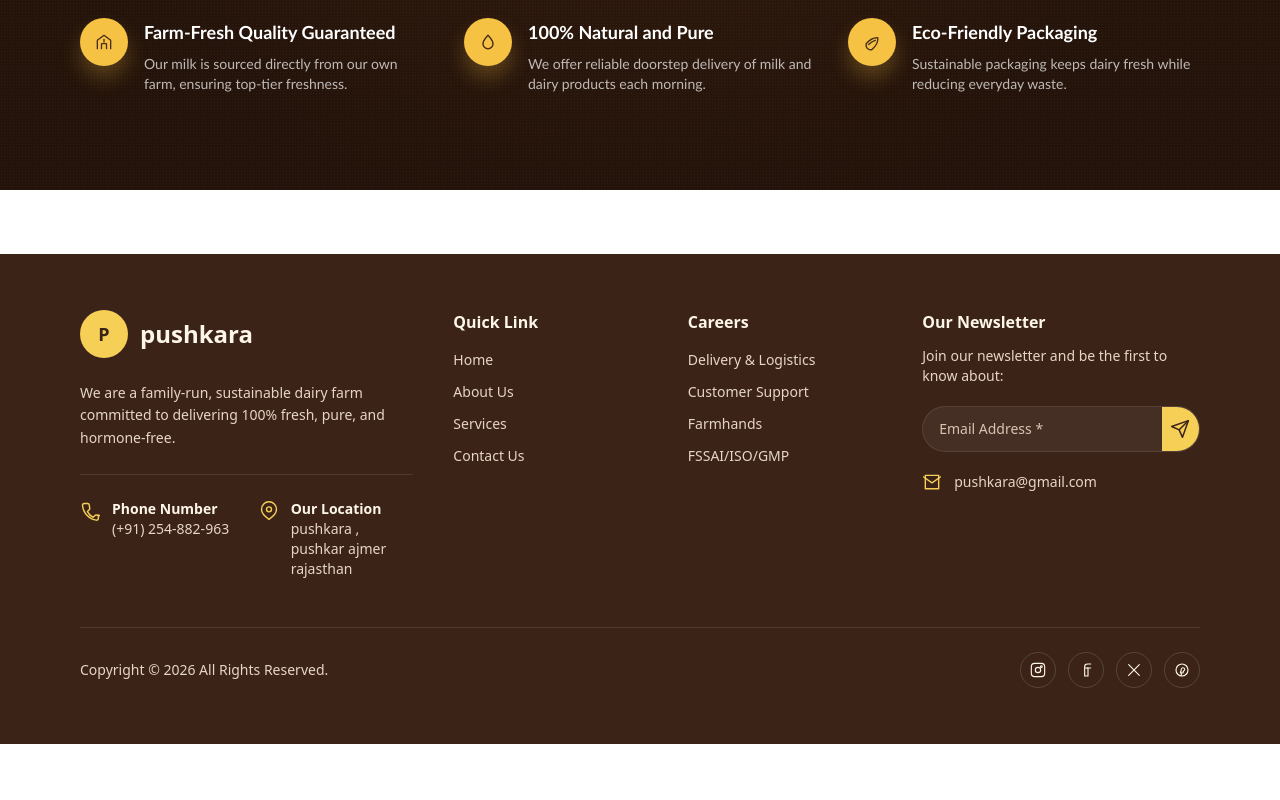
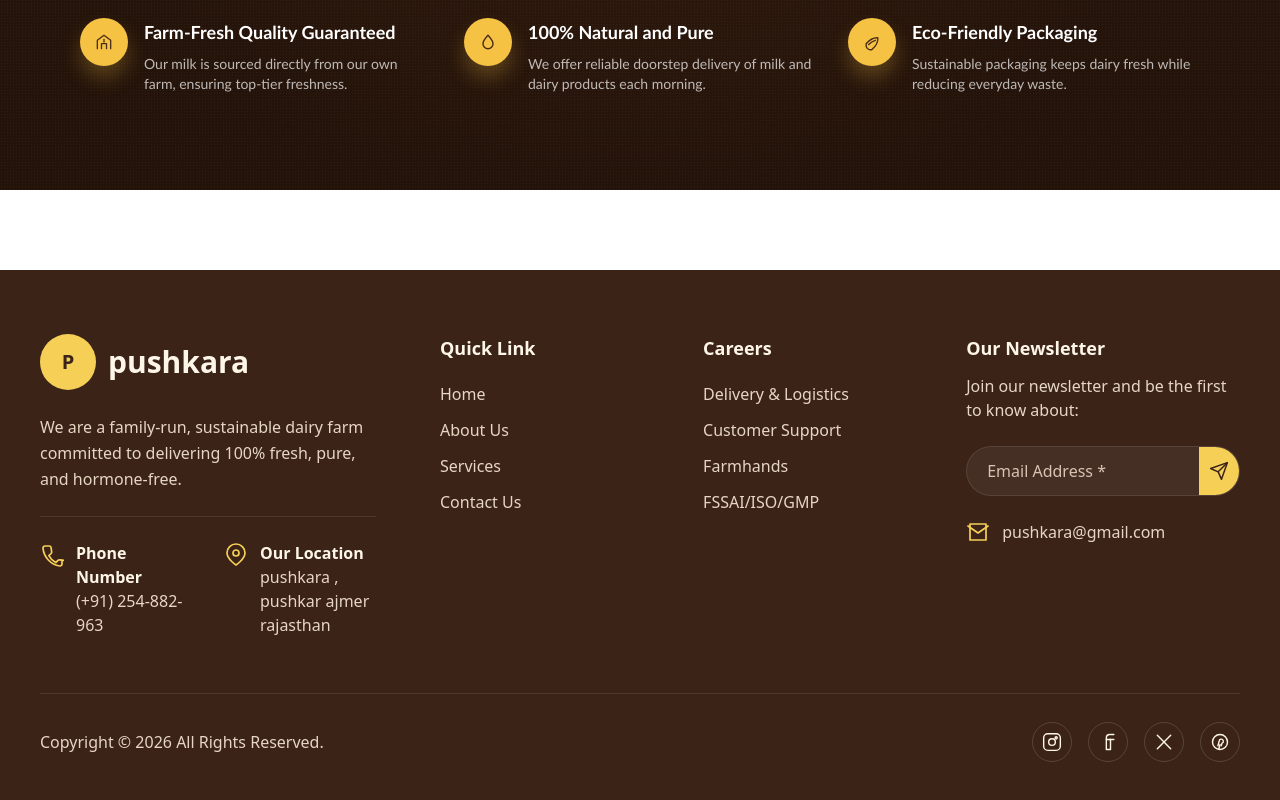
Before and after one commit to RitikDutta/pushkara_vite, a React (Vite) app: page / in a window 1280 px wide. Shown: the part 2924-3724 px from the top of the page. Before the commit the page ends 3668 px from the top, so only its background shows below. Built offline with nearby package versions, Linux system fonts and the light colour scheme.

Commit message:
added more spacing

```diff
--- a/src/components/layout/Footer.jsx
+++ b/src/components/layout/Footer.jsx
@@ -1,30 +1,30 @@
 export default function Footer() {
   return (
-    <footer className="mt-16 bg-[#3b2318] text-[#f3e7d7]">
-      <div className="mx-auto max-w-6xl px-4 py-14">
-        <div className="grid gap-10 lg:grid-cols-[1.2fr_0.7fr_0.7fr_1fr]">
+    <footer className="mt-20 bg-[#3b2318] text-[#f3e7d7]">
+      <div className="mx-auto max-w-[1400px] px-6 py-16 lg:px-10 2xl:px-16 2xl:py-20">
+        <div className="grid gap-12 lg:grid-cols-[1.35fr_0.8fr_0.8fr_1.1fr] lg:gap-16 2xl:grid-cols-[1.5fr_0.9fr_0.9fr_1.15fr] 2xl:gap-20">
           <div className="space-y-6">
             <div className="flex items-center gap-3">
-              <div className="flex h-12 w-12 items-center justify-center rounded-full bg-[#f6cf57] text-lg font-bold text-[#3b2318]">
+              <div className="flex h-14 w-14 items-center justify-center rounded-full bg-[#f6cf57] text-xl font-bold text-[#3b2318]">
                 P
               </div>
-              <div className="text-2xl font-semibold text-[#fef6e9]">pushkara</div>
+              <div className="text-3xl font-semibold text-[#fef6e9]">pushkara</div>
             </div>
 
-            <p className="max-w-md text-sm leading-relaxed text-[#e7d6c4]">
+            <p className="max-w-lg text-base leading-relaxed text-[#e7d6c4]">
               We are a family-run, sustainable dairy farm committed to delivering 100% fresh, pure,
               and hormone-free.
             </p>
 
             <div className="h-px w-full bg-white/10" />
 
-            <div className="grid gap-6 sm:grid-cols-2">
+            <div className="grid gap-8 sm:grid-cols-2">
               <div className="flex items-start gap-3">
                 <span className="mt-0.5 text-[#f6cf57]">
                   <svg
                     aria-hidden="true"
                     viewBox="0 0 24 24"
-                    className="h-5 w-5"
+                    className="h-6 w-6"
                     fill="none"
                     stroke="currentColor"
                     strokeWidth="1.7"
@@ -35,8 +35,8 @@ export default function Footer() {
                   </svg>
                 </span>
                 <div>
-                  <p className="text-sm font-semibold text-[#fef6e9]">Phone Number</p>
-                  <p className="text-sm text-[#e7d6c4]">(+91) 254-882-963</p>
+                  <p className="text-base font-semibold text-[#fef6e9]">Phone Number</p>
+                  <p className="text-base text-[#e7d6c4]">(+91) 254-882-963</p>
                 </div>
               </div>
               <div className="flex items-start gap-3">
@@ -44,7 +44,7 @@ export default function Footer() {
                   <svg
                     aria-hidden="true"
                     viewBox="0 0 24 24"
-                    className="h-5 w-5"
+                    className="h-6 w-6"
                     fill="none"
                     stroke="currentColor"
                     strokeWidth="1.7"
@@ -56,16 +56,16 @@ export default function Footer() {
                   </svg>
                 </span>
                 <div>
-                  <p className="text-sm font-semibold text-[#fef6e9]">Our Location</p>
-                  <p className="text-sm text-[#e7d6c4]">pushkara , pushkar ajmer rajasthan</p>
+                  <p className="text-base font-semibold text-[#fef6e9]">Our Location</p>
+                  <p className="text-base text-[#e7d6c4]">pushkara , pushkar ajmer rajasthan</p>
                 </div>
               </div>
             </div>
           </div>
 
           <div>
-            <h3 className="text-base font-semibold text-[#fef6e9]">Quick Link</h3>
-            <ul className="mt-4 space-y-3 text-sm text-[#e7d6c4]">
+            <h3 className="text-lg font-semibold text-[#fef6e9]">Quick Link</h3>
+            <ul className="mt-5 space-y-3 text-base text-[#e7d6c4]">
               <li>
                 <a className="transition hover:text-white" href="#">
                   Home
@@ -90,8 +90,8 @@ export default function Footer() {
           </div>
 
           <div>
-            <h3 className="text-base font-semibold text-[#fef6e9]">Careers</h3>
-            <ul className="mt-4 space-y-3 text-sm text-[#e7d6c4]">
+            <h3 className="text-lg font-semibold text-[#fef6e9]">Careers</h3>
+            <ul className="mt-5 space-y-3 text-base text-[#e7d6c4]">
               <li>
                 <a className="transition hover:text-white" href="#">
                   Delivery & Logistics
@@ -115,22 +115,22 @@ export default function Footer() {
             </ul>
           </div>
 
-          <div className="space-y-5">
+          <div className="space-y-6">
             <div>
-              <h3 className="text-base font-semibold text-[#fef6e9]">Our Newsletter</h3>
-              <p className="mt-3 text-sm text-[#e7d6c4]">
+              <h3 className="text-lg font-semibold text-[#fef6e9]">Our Newsletter</h3>
+              <p className="mt-3 text-base text-[#e7d6c4]">
                 Join our newsletter and be the first to know about:
               </p>
             </div>
             <form className="space-y-4">
               <div className="flex items-center overflow-hidden rounded-full border border-white/10 bg-white/5">
                 <input
-                  className="w-full bg-transparent px-4 py-2.5 text-sm text-[#fef6e9] placeholder:text-[#d7c4b2] focus:outline-none"
+                  className="w-full bg-transparent px-5 py-3 text-base text-[#fef6e9] placeholder:text-[#d7c4b2] focus:outline-none"
                   placeholder="Email Address *"
                   type="email"
                 />
                 <button
-                  className="flex h-11 w-11 items-center justify-center bg-[#f6cf57] text-[#3b2318] transition hover:brightness-95"
+                  className="flex h-12 w-12 items-center justify-center bg-[#f6cf57] text-[#3b2318] transition hover:brightness-95"
                   type="submit"
                   aria-label="Subscribe"
                 >
@@ -150,12 +150,12 @@ export default function Footer() {
                 </button>
               </div>
             </form>
-            <div className="flex items-center gap-3 text-sm text-[#e7d6c4]">
+            <div className="flex items-center gap-3 text-base text-[#e7d6c4]">
               <span className="text-[#f6cf57]">
                 <svg
                   aria-hidden="true"
                   viewBox="0 0 24 24"
-                  className="h-5 w-5"
+                  className="h-6 w-6"
                   fill="none"
                   stroke="currentColor"
                   strokeWidth="1.7"
@@ -171,18 +171,18 @@ export default function Footer() {
           </div>
         </div>
 
-        <div className="mt-12 flex flex-col gap-6 border-t border-white/10 pt-6 text-sm text-[#e7d6c4] md:flex-row md:items-center md:justify-between">
+        <div className="mt-14 flex flex-col gap-6 border-t border-white/10 pt-7 text-base text-[#e7d6c4] md:flex-row md:items-center md:justify-between">
           <p>Copyright © {new Date().getFullYear()} All Rights Reserved.</p>
-          <div className="flex items-center gap-3">
+          <div className="flex items-center gap-4">
             <a
-              className="flex h-9 w-9 items-center justify-center rounded-full border border-white/15 text-[#fef6e9] transition hover:border-[#f6cf57] hover:text-[#f6cf57]"
+              className="flex h-10 w-10 items-center justify-center rounded-full border border-white/15 text-[#fef6e9] transition hover:border-[#f6cf57] hover:text-[#f6cf57]"
               href="#"
               aria-label="Instagram"
             >
               <svg
                 aria-hidden="true"
                 viewBox="0 0 24 24"
-                className="h-4 w-4"
+                className="h-5 w-5"
                 fill="none"
                 stroke="currentColor"
                 strokeWidth="1.7"
@@ -195,14 +195,14 @@ export default function Footer() {
               </svg>
             </a>
             <a
-              className="flex h-9 w-9 items-center justify-center rounded-full border border-white/15 text-[#fef6e9] transition hover:border-[#f6cf57] hover:text-[#f6cf57]"
+              className="flex h-10 w-10 items-center justify-center rounded-full border border-white/15 text-[#fef6e9] transition hover:border-[#f6cf57] hover:text-[#f6cf57]"
               href="#"
               aria-label="Facebook"
             >
               <svg
                 aria-hidden="true"
                 viewBox="0 0 24 24"
-                className="h-4 w-4"
+                className="h-5 w-5"
                 fill="none"
                 stroke="currentColor"
                 strokeWidth="1.7"
@@ -216,14 +216,14 @@ export default function Footer() {
               </svg>
             </a>
             <a
-              className="flex h-9 w-9 items-center justify-center rounded-full border border-white/15 text-[#fef6e9] transition hover:border-[#f6cf57] hover:text-[#f6cf57]"
+              className="flex h-10 w-10 items-center justify-center rounded-full border border-white/15 text-[#fef6e9] transition hover:border-[#f6cf57] hover:text-[#f6cf57]"
               href="#"
               aria-label="X"
             >
               <svg
                 aria-hidden="true"
                 viewBox="0 0 24 24"
-                className="h-4 w-4"
+                className="h-5 w-5"
                 fill="none"
                 stroke="currentColor"
                 strokeWidth="1.7"
@@ -235,14 +235,14 @@ export default function Footer() {
               </svg>
             </a>
             <a
-              className="flex h-9 w-9 items-center justify-center rounded-full border border-white/15 text-[#fef6e9] transition hover:border-[#f6cf57] hover:text-[#f6cf57]"
+              className="flex h-10 w-10 items-center justify-center rounded-full border border-white/15 text-[#fef6e9] transition hover:border-[#f6cf57] hover:text-[#f6cf57]"
               href="#"
               aria-label="Pinterest"
             >
               <svg
                 aria-hidden="true"
                 viewBox="0 0 24 24"
-                className="h-4 w-4"
+                className="h-5 w-5"
                 fill="none"
                 stroke="currentColor"
                 strokeWidth="1.7"
```
